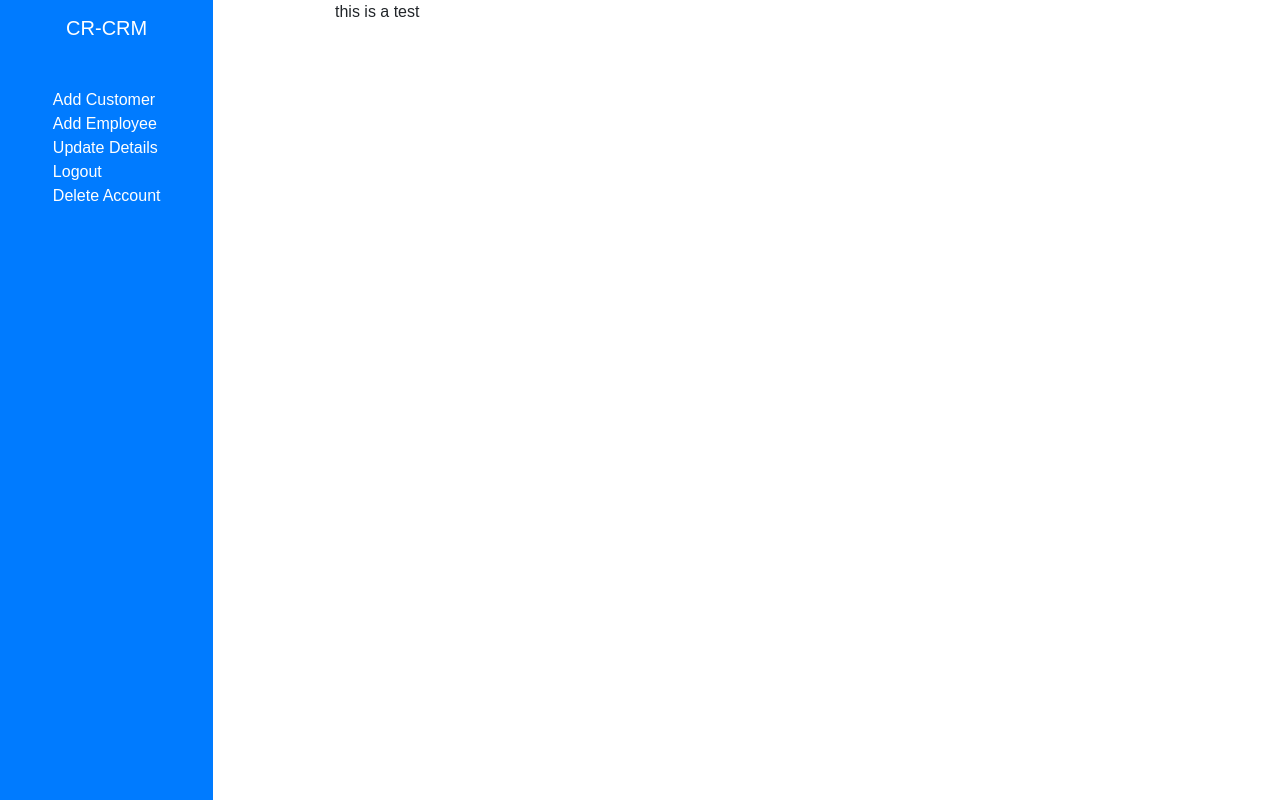
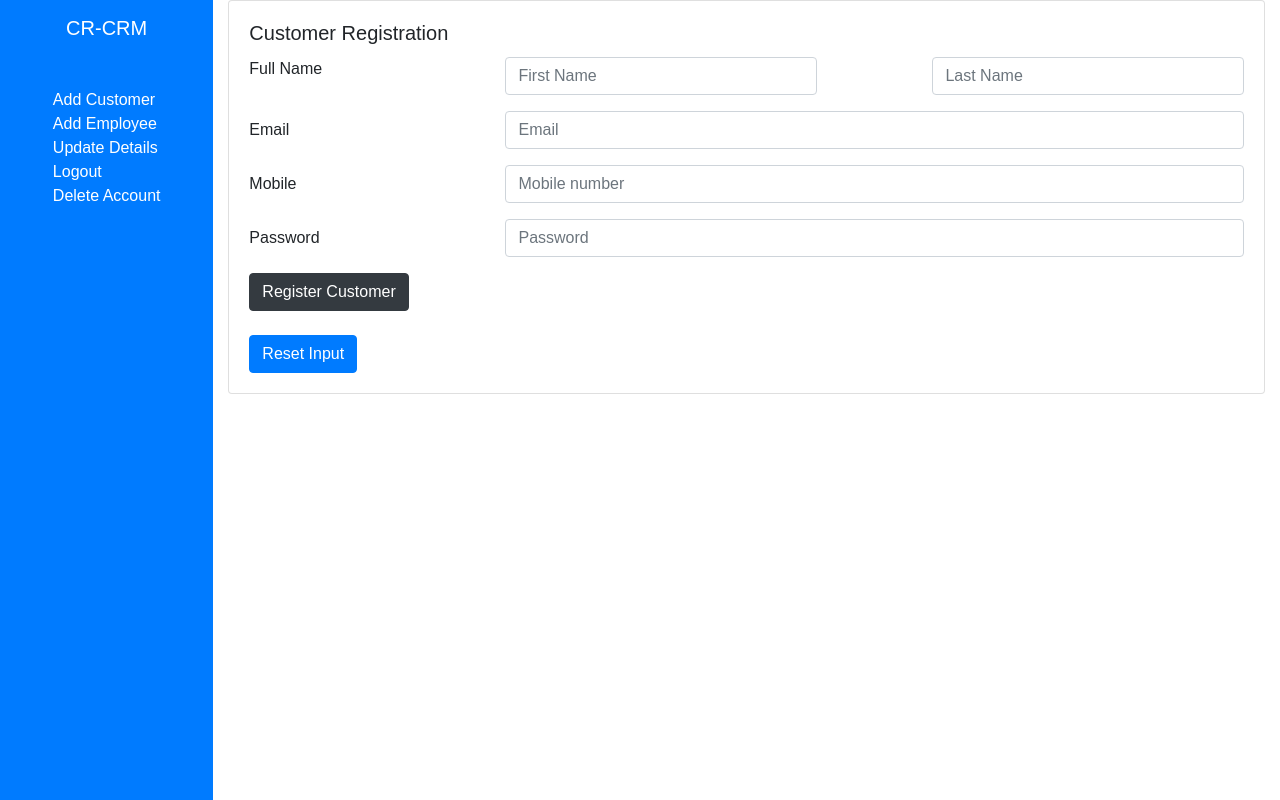
Before and after one commit to GDSC-IU/CR-CRM, a React (Create React App) app in the folder client/: page /profile/1 in a window 1280 px wide. Built offline with nearby package versions, Linux system fonts and the light colour scheme; no server answers.

Commit message:
Customer Registration

```diff
--- a/client/src/components/Dashboard.js
+++ b/client/src/components/Dashboard.js
@@ -51,7 +51,7 @@ class Dashboard extends React.Component {
       <>
         <Container fluid>
           <Row>
-            <Col xs={2} variant="dark" className="bg-primary m-0" id="sidebar-wrapper">
+            <Col sm={2} variant="dark" className="bg-primary m-0" id="sidebar-wrapper">
               <Navbar bg="primary" className="flex-column" variant="dark">
 								<Nav className="flex-column sidebar" variant="dark">
 									<Nav.Item style={{marginBottom: "1rem", textAlign: "center"}}>
@@ -78,9 +78,8 @@ class Dashboard extends React.Component {
 								</Nav>
 							</Navbar>
             </Col>
-            <Col xs={1}></Col>
-            <Col  xs={9} id="page-content-wrapper">
-              this is a test
+            <Col  sm={10} id="page-content-wrapper">
+              <Customer />
             </Col>
           </Row>
         </Container>
--- a/client/src/components/custReg.js
+++ b/client/src/components/custReg.js
@@ -1,14 +1,128 @@
 import React, { Component } from 'react';
-import { Switch, Route, Link } from "react-router-dom";
-import Login from './login';
-import { Form, Button } from 'react-bootstrap';
+// import { Switch, Route, Link } from "react-router-dom";
+import { Form, Button, Card, Col, Row } from 'react-bootstrap';
 
 class Customer extends Component {
+
+	constructor(props) {
+		super(props);
+
+		this.state = {
+
+		};
+
+		this.handleInputChange = this.handleInputChange.bind(this);
+		this.handleSubmit = this.handleSubmit.bind(this);
+		this.handleReset = this.handleReset.bind(this);
+
+	}
+
+	handleInputChange(event) {
+    const name = event.target.name;
+    const value = event.target.value;
+    this.setState({[name]: value});
+    if (name === 'compEmail')
+      this.setState({email: value});
+    else if (name === 'compPhn')
+      this.setState({phone: value});
+    // console.log(`${name}: ${value}`);
+  }
+
+	handleSubmit(e) {
+		e.preventDefault();
+		this.sendData();
+	}
+
+	async sendData() {
+		const {compName, compTitle, compAdd, compPhn, website, compEmail, status} = this.state;
+		try {
+			const res = await fetch('http://localhost:8080/comp', {
+				method: 'POST',
+				headers: {'Content-Type': 'application/json'},
+				body: JSON.stringify({compName, compTitle, compAdd, compPhn, website, compEmail, status}),
+      });
+			const result = await res.json();
+			console.log(result);
+			alert('Company Registered!');
+
+      const { roleID, firstName, lastName, userName, pwd, email, phone } = this.state;
+      const res2 = await fetch('http://localhost:8080/emp', {
+				method: 'POST',
+				headers: {'Content-Type': 'application/json'},
+				body: JSON.stringify({compID: result.compID, roleID, firstName, lastName, userName, pwd, email, phone, status}),
+      });
+      const result2 = await res2.json();
+      console.log(result2);
+      alert('Admin Created!!');
+      this.setState ({
+        compName: '',
+        compTitle: '',
+        compAdd: '',
+        compPhn: '',
+        website: '',
+        compEmail: '',
+        pwd: '',
+        email: '',
+        phone: ''
+      });
+		}
+		catch(err) {
+			console.log(err);
+		}
+	}
+
+	handleReset() {
+		this.setState({
+
+		});
+	}
 
 	render() {
 
 		return (
-			{}
+			<>
+				<Card className="card">
+          <Card.Body className="card-body">
+          	<Card.Title>Customer Registration</Card.Title>
+            <Form>
+              <Form.Group className="row">
+                <Form.Label as={Col} md={3}>Full Name</Form.Label>
+                <Col md={4}>
+                	<Form.Control name="" type="text" placeholder="First Name" />
+                </Col>
+								<br />
+								<Col md={1}></Col>
+								<br />
+								<Col md={4}>
+                	<Form.Control name="" type="text" placeholder="Last Name" />
+                </Col>
+              </Form.Group>
+              <Form.Group as={Row}>
+                <label className="col-sm-3 col-form-label">Email</label>
+                <div className="col-sm-9">
+                	<Form.Control type="email" className="form-control" id="exampleInputEmail2" placeholder="Email" />
+                </div>
+              </Form.Group>
+              <Form.Group className="row">
+                <label className="col-sm-3 col-form-label">Mobile</label>
+              	<div className="col-sm-9">
+              		<Form.Control type="text" className="form-control" id="exampleInputMobile" placeholder="Mobile number" />
+              	</div>
+              </Form.Group>
+              <Form.Group className="row">
+                <label className="col-sm-3 col-form-label">Password</label>
+                <div className="col-sm-9">
+                	<Form.Control type="password" className="form-control" id="exampleInputPassword2" placeholder="Password" />
+                </div>
+              </Form.Group>
+              <Button onClick={this.handleSubmit} type="submit" variant="dark">Register Customer</Button>
+							<br />
+							<br />
+              <Button onClick={this.handleReset} type="reset">Reset Input</Button>
+            </Form>
+          </Card.Body>
+        </Card>
+			</>
 		);
 	};
 
--- a/client/src/components/empReg.js
+++ b/client/src/components/empReg.js
@@ -8,7 +8,9 @@ class Employee extends Component {
 	render() {
 
 		return (
-			{}
+			<>
+
+			</>
 		);
 	};
 
```
Also changed, not shown: 1 other file (tests, documents, lock files or other folders).
